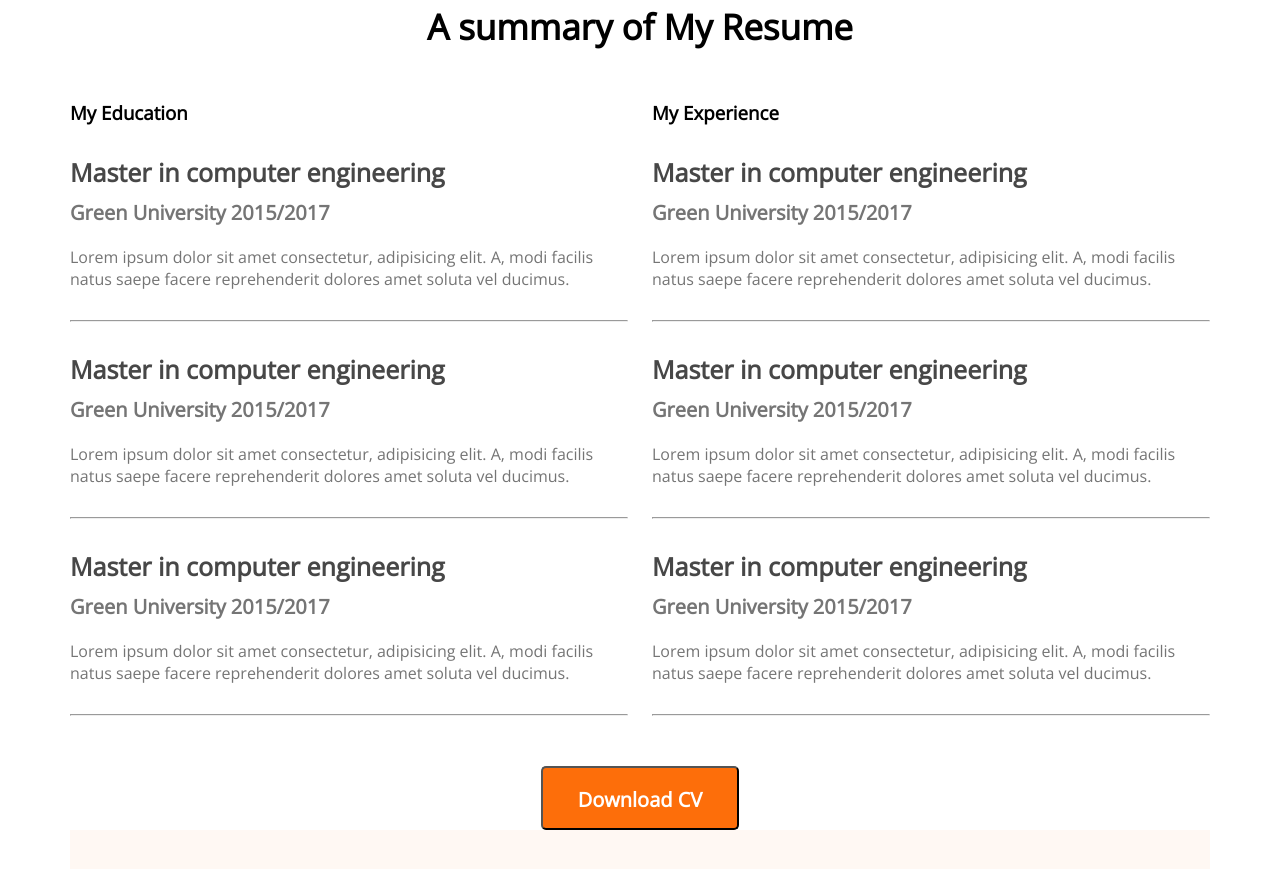
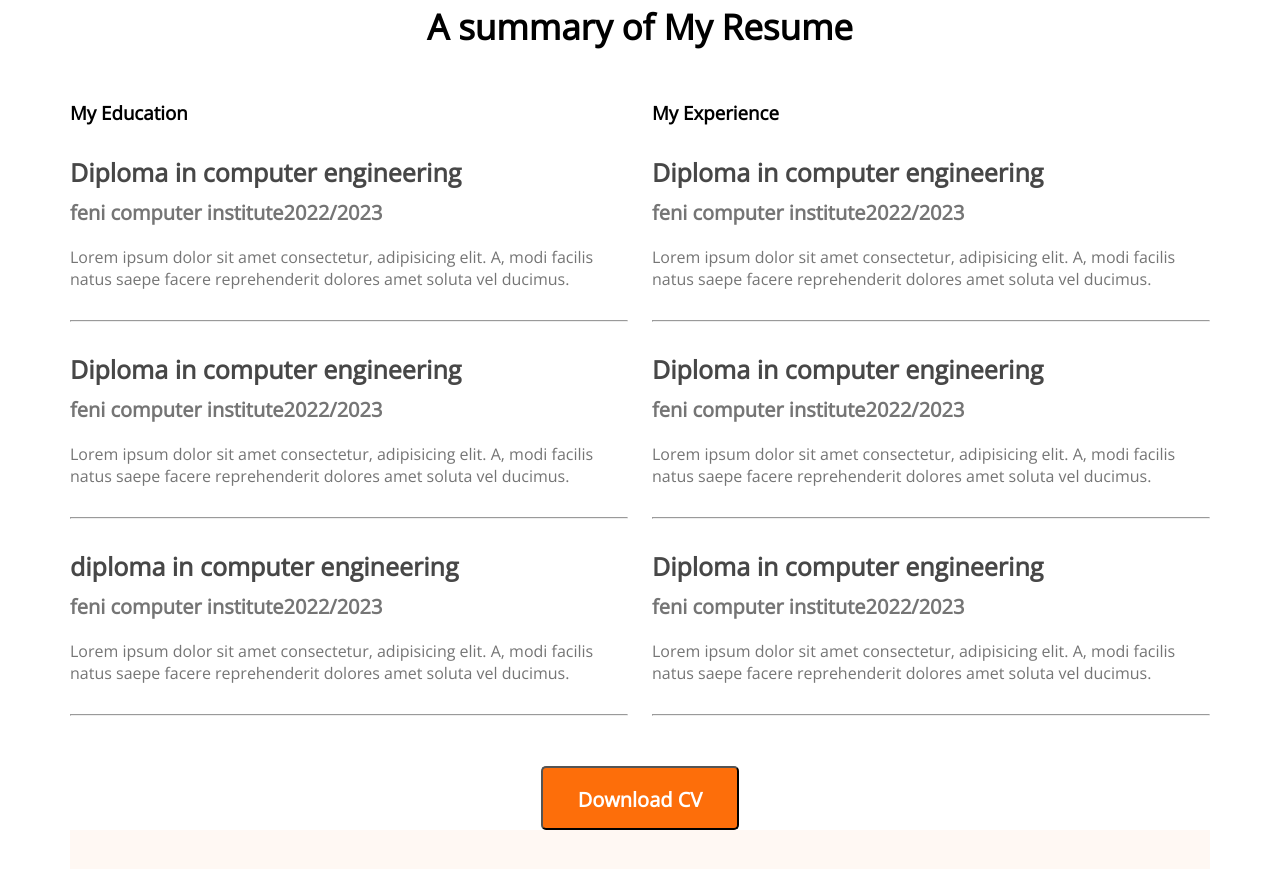
Before and after one commit to Dinislamj6/dinislam-portfolio, a plain HTML site: page index.html in a window 1280 px wide. Shown: the part 1910-2779 px from the top of the page. Drawn offline with nearby package versions, Linux system fonts and the light colour scheme.

Commit message:
added title

```diff
--- a/index.html
+++ b/index.html
@@ -88,20 +88,20 @@
                 <div>
                     <h3 class="resume-title">My Education</h3>
                     <div class="resume-item">
-                        <h4 class="title">Master in computer engineering</h4>
-                        <h5 class="sub-title">Green University 2015/2017</h5>
+                        <h4 class="title">Diploma in computer engineering</h4>
+                        <h5 class="sub-title">feni computer institute2022/2023</h5>
                         <p class="description">Lorem ipsum dolor sit amet consectetur, adipisicing elit. A, modi facilis natus saepe facere reprehenderit dolores amet soluta vel ducimus.</p>
                     </div>
                     <hr>
                     <div class="resume-item">
-                        <h4 class="title">Master in computer engineering</h4>
-                        <h5 class="sub-title">Green University 2015/2017</h5>
+                        <h4 class="title">Diploma in computer engineering</h4>
+                        <h5 class="sub-title">feni computer institute2022/2023</h5>
                         <p class="description">Lorem ipsum dolor sit amet consectetur, adipisicing elit. A, modi facilis natus saepe facere reprehenderit dolores amet soluta vel ducimus.</p>
                     </div>
                     <hr>
                     <div class="resume-item">
-                        <h4 class="title">Master in computer engineering</h4>
-                        <h5 class="sub-title">Green University 2015/2017</h5>
+                        <h4 class="title">diploma in computer engineering</h4>
+                        <h5 class="sub-title">feni computer institute2022/2023</h5>
                         <p class="description">Lorem ipsum dolor sit amet consectetur, adipisicing elit. A, modi facilis natus saepe facere reprehenderit dolores amet soluta vel ducimus.</p>
                     </div>
                     <hr>
@@ -110,20 +110,20 @@
                 <div>
                     <h3 class="resume-title">My Experience</h3>
                     <div class="resume-item">
-                        <h4 class="title">Master in computer engineering</h4>
-                        <h5 class="sub-title">Green University 2015/2017</h5>
+                        <h4 class="title">Diploma in computer engineering</h4>
+                        <h5 class="sub-title">feni computer institute2022/2023</h5>
                         <p class="description">Lorem ipsum dolor sit amet consectetur, adipisicing elit. A, modi facilis natus saepe facere reprehenderit dolores amet soluta vel ducimus.</p>
                     </div>
                     <hr>
                     <div class="resume-item">
-                        <h4 class="title">Master in computer engineering</h4>
-                        <h5 class="sub-title">Green University 2015/2017</h5>
+                        <h4 class="title">Diploma in computer engineering</h4>
+                        <h5 class="sub-title">feni computer institute2022/2023</h5>
                         <p class="description">Lorem ipsum dolor sit amet consectetur, adipisicing elit. A, modi facilis natus saepe facere reprehenderit dolores amet soluta vel ducimus.</p>
                     </div>
                     <hr>
                     <div class="resume-item">
-                        <h4 class="title">Master in computer engineering</h4>
-                        <h5 class="sub-title">Green University 2015/2017</h5>
+                        <h4 class="title">Diploma in computer engineering</h4>
+                        <h5 class="sub-title">feni computer institute2022/2023</h5>
                         <p class="description">Lorem ipsum dolor sit amet consectetur, adipisicing elit. A, modi facilis natus saepe facere reprehenderit dolores amet soluta vel ducimus.</p>
                     </div>
                     <hr>
```
